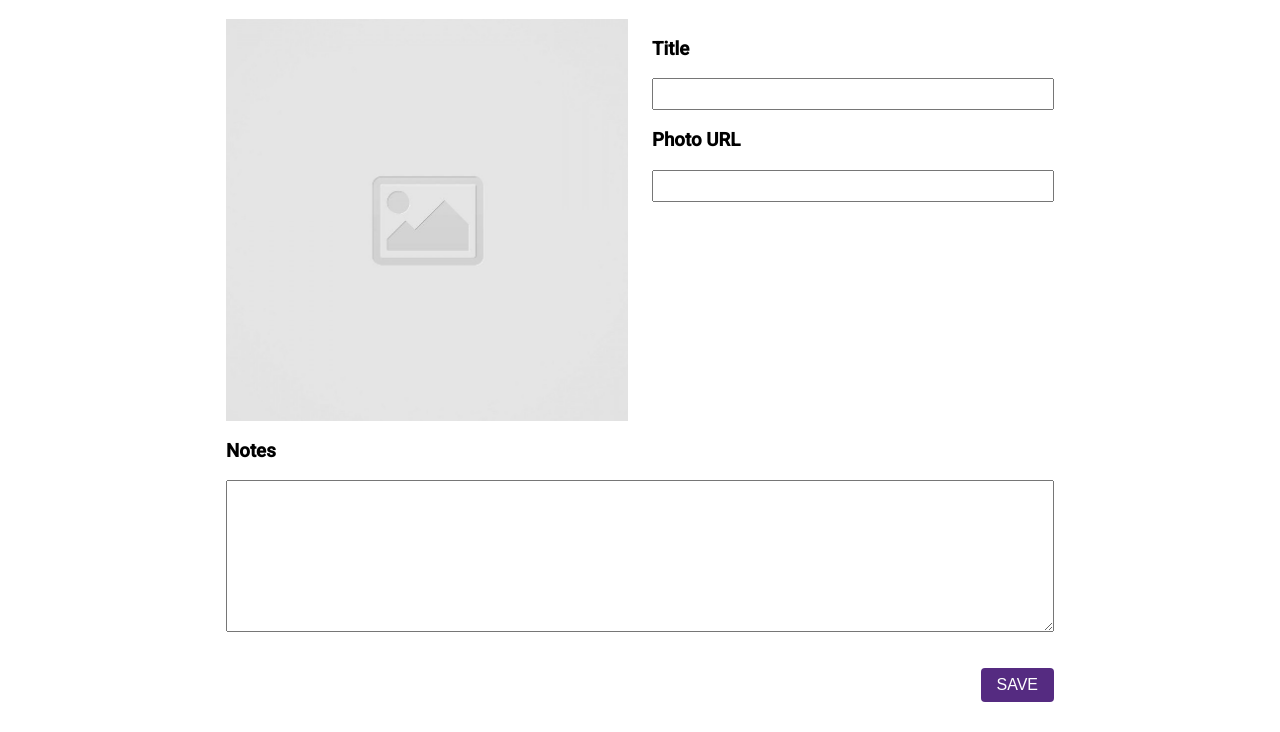
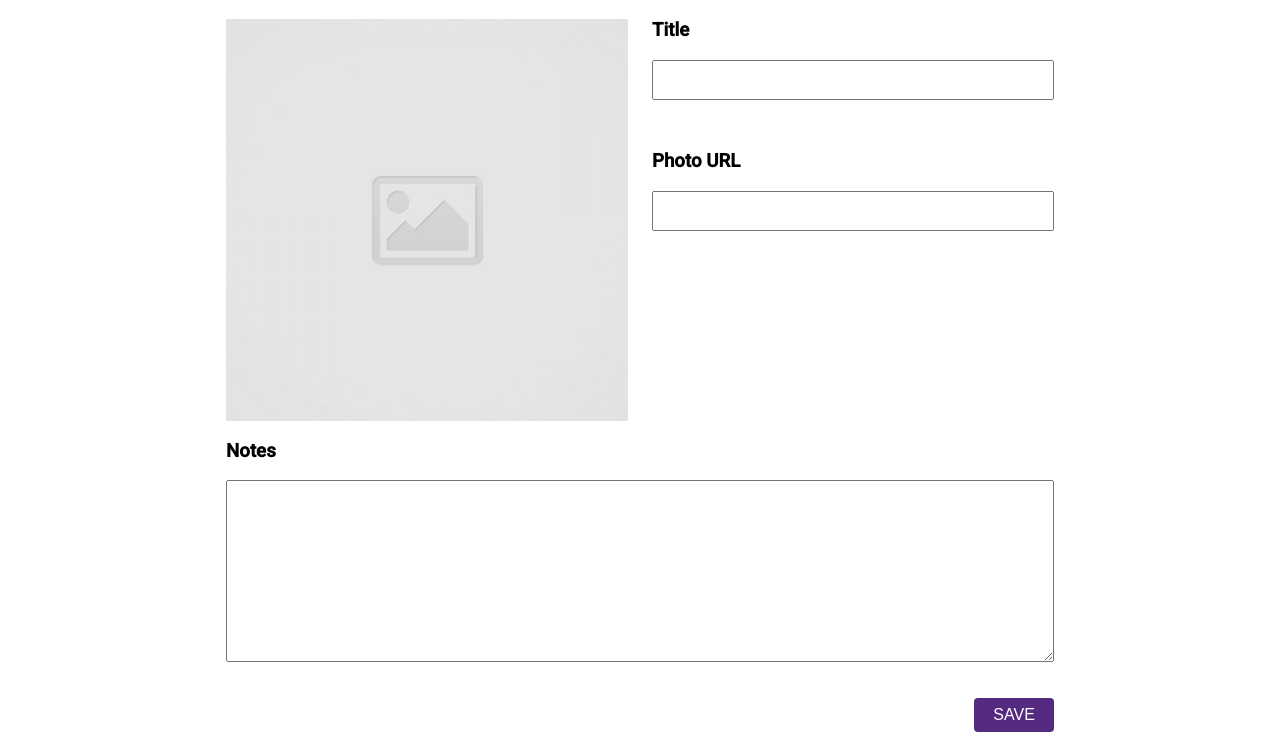
Before and after one commit to SharjeelSIqbal/code-journal, a website: page index.html in a window 1280 px wide. Shown: the part 115-847 px from the top of the page. Before the commit the page ends 817 px from the top, so only its background shows below. Drawn offline with Linux system fonts and the light colour scheme.

Commit message:
Made final changes in HTML and CSS correcting box sizees, adding margins, and changing outline of the input boxes to be light gray

```diff
--- a/css/styles.css
+++ b/css/styles.css
@@ -22,8 +22,7 @@ header {
 }
 
 .save-button {
-  margin: 2rem 0 0;
-  padding: 0.5rem 1rem;
+  padding: 0.5rem 1.2rem;
   border: none;
   border-radius: 0.25rem;
   font-size: 16px;
@@ -35,15 +34,19 @@ header {
 }
 
 .input-font-size {
-  font-size: 16;
+  font-size: 16px;
 }
 
 .title-form {
   font-family: "Roboto", sans-serif;
 }
 
+.input-title-block-margin-reset {
+  margin-block-start: 0;
+}
+
 .title-inputs-height {
-  height: 2rem;
+  height: 2.5rem;
 }
 
 .input-radius {
@@ -58,6 +61,12 @@ header {
   margin: 1rem 0 1rem;
 }
 
+input,
+textarea {
+  margin-bottom: 2rem;
+  outline-color: gainsboro;
+}
+
 input:focus,
 #entry-notes:focus {
   outline-color: #552b81;
--- a/index.html
+++ b/index.html
@@ -30,10 +30,10 @@
             <h1 class="bold title-form column-full">New Entry</h1>
             <img class="column-half image-padding square-image" name="set-image" src="images/placeholder-image-square.jpg" alt="userImage">
             <div class="column-half">
-              <h3 class="title-form">Title</h3>
+              <h3 class="title-form input-title-block-margin-reset">Title</h3>
               <input class="title-inputs-height input-font-size sans-serif column-full" id="note-title" type="name" required>
               <h3 class="title-form">Photo URL</h3>
-              <input class="title-inputs-height input-font-size sans-serif column-full" id="url" type="text" required>
+              <input class="title-inputs-height input-font-size sans-serif column-full" id="url" type="url" required>
             </div>
           </div>
           <div class= "row">
```
